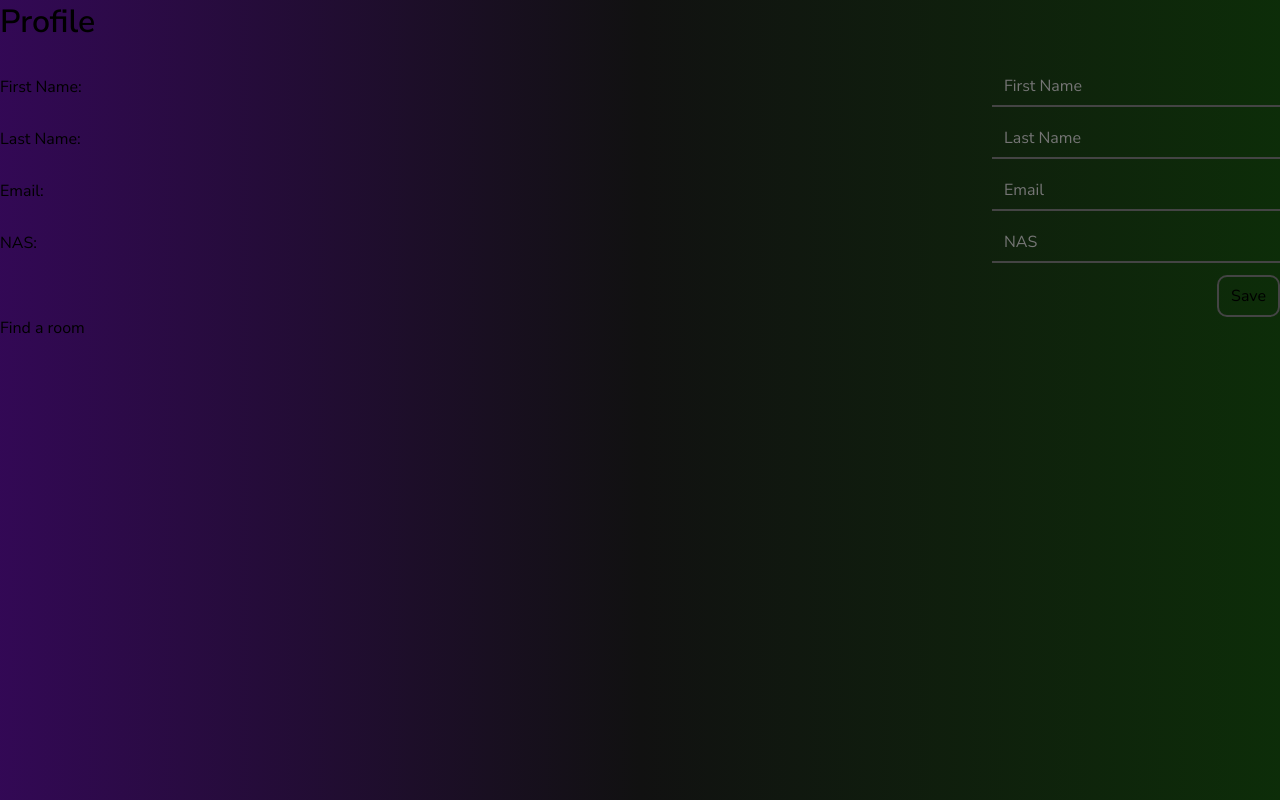
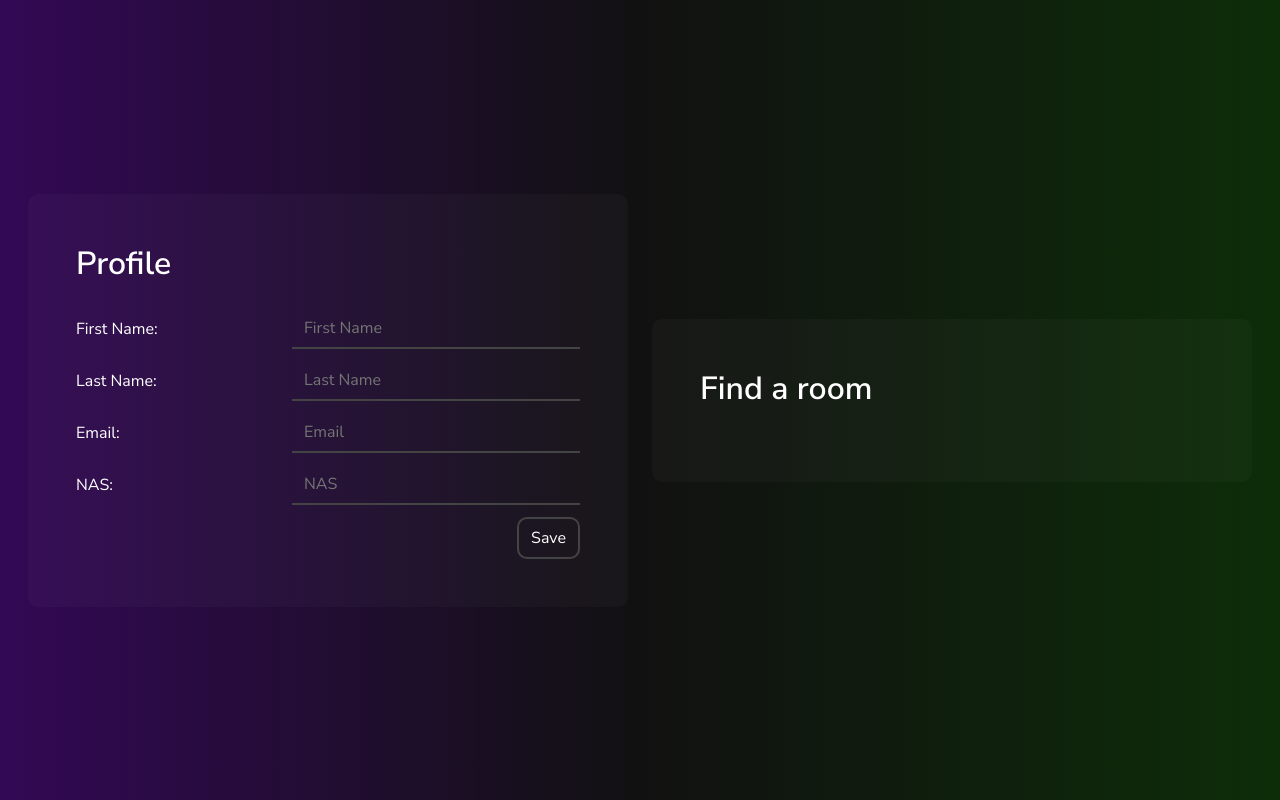
Before and after one commit to jukuly/e-Hotels, a React (Create React App) app in the folder client/: page /client in a window 1280 px wide. Built offline with nearby package versions, Linux system fonts and the light colour scheme; no server answers.

Commit message:
add css to client

```diff
--- a/client/src/pages/client/client.module.css
+++ b/client/src/pages/client/client.module.css
@@ -0,0 +1,31 @@
+.clientHome {
+    height: 100vh;
+
+    display: flex;
+    align-items: center;
+    justify-content: center;
+    gap: 1.5rem;
+  }
+
+  .box {
+    background-color: rgba(255, 255, 255, 0.025);
+    border-radius: 10px;
+    padding: 3rem;
+    color: #ffffff;
+    max-height: calc(100% - 3rem);
+    overflow: hidden;
+    min-width: 37.5rem;
+  }
+
+  .boxTitle {
+    font-size: 2rem;
+    font-weight: 600;
+    margin-bottom: 1.5rem;
+  }
+
+
+  .box:has(.hotels) {
+    display: flex;
+    flex-direction: column;
+    gap: 0.75rem;
+  }
```
Also changed, not shown: 1 other file (tests, documents, lock files or other folders).
